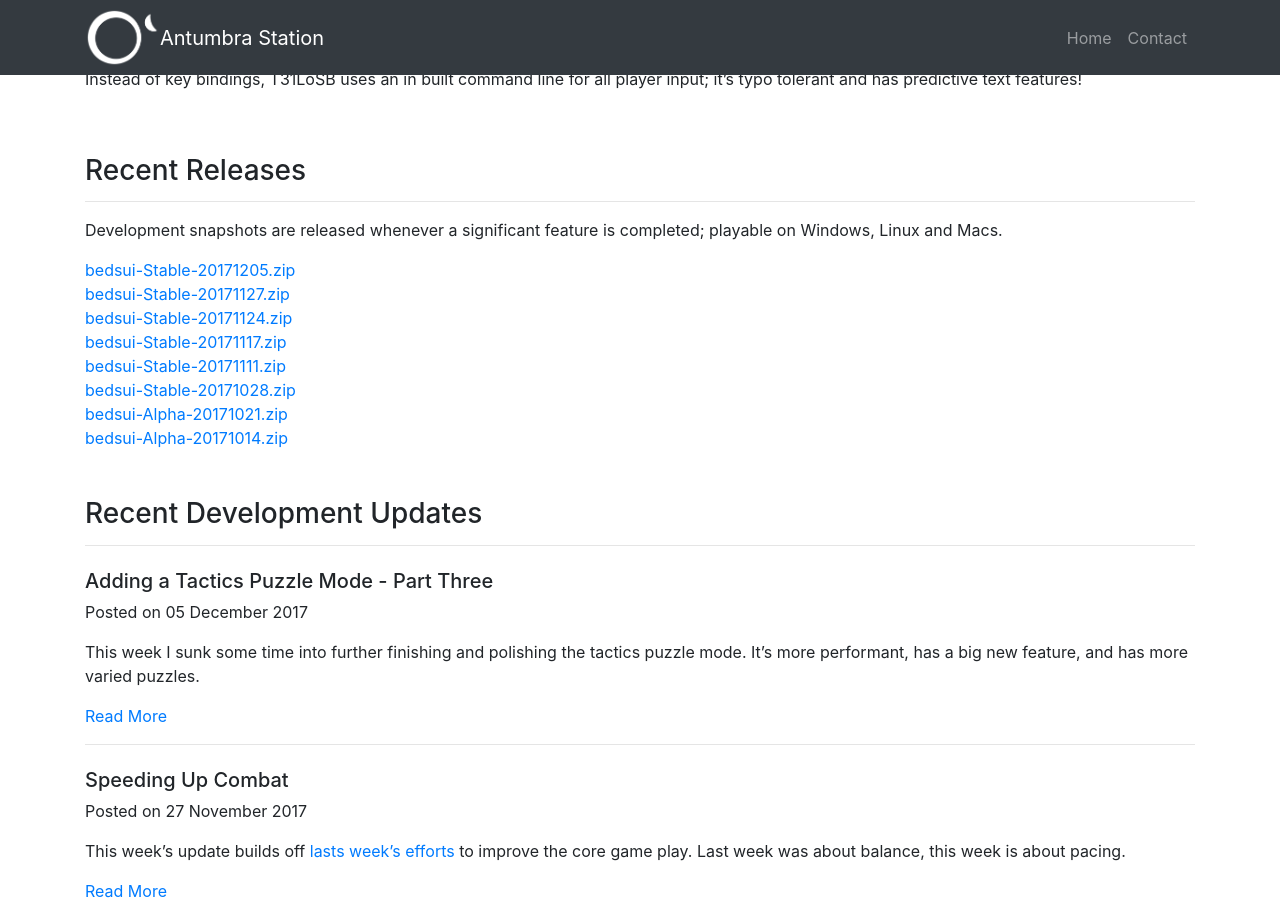
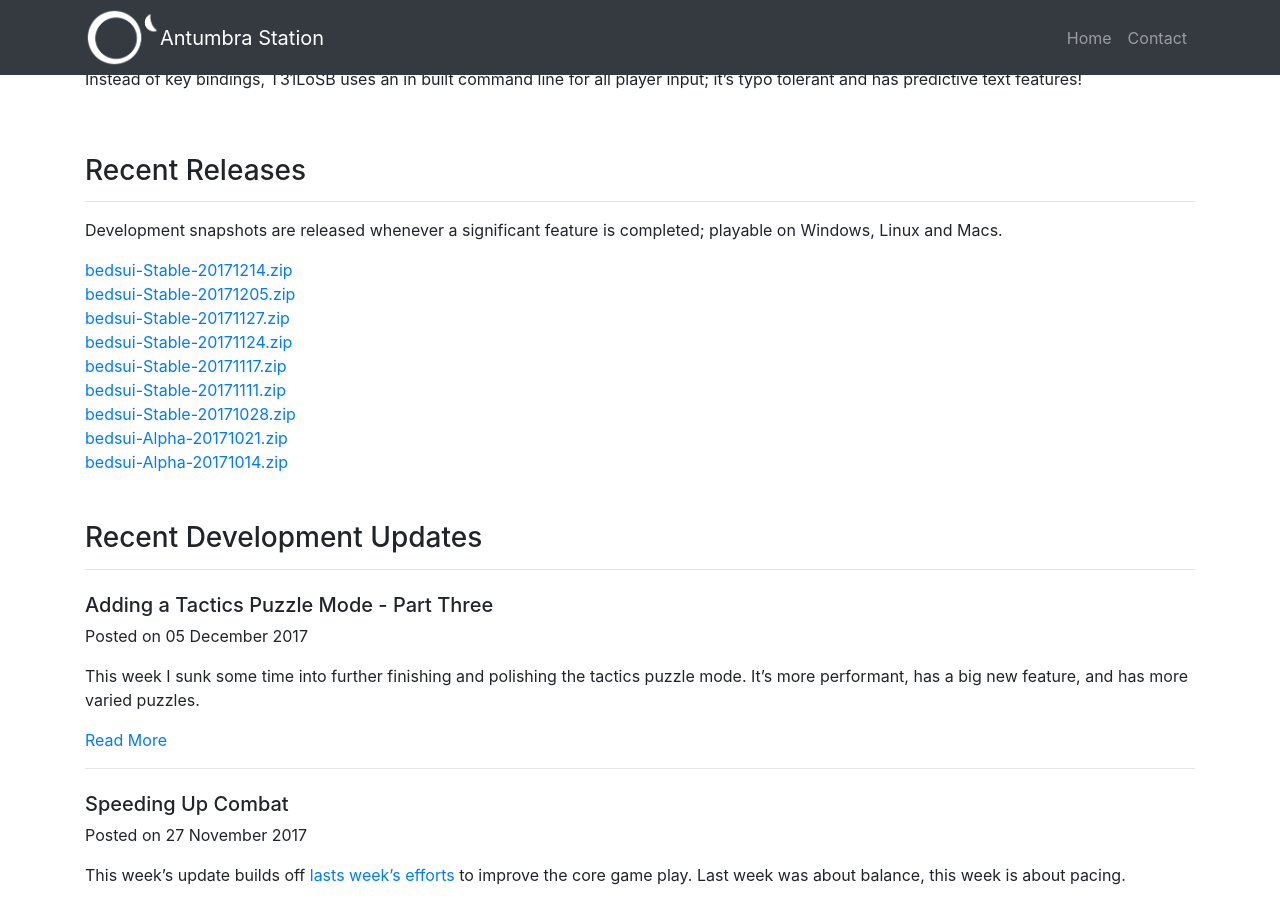
Before and after one commit to mpeter28/mpeter28.github.io, a Jekyll site: the page built from bedsui-project.md, in a window 1280 px wide and 900 px high, scrolled down 846 px. Built offline with Jekyll 4.4.1, drawn with Linux system fonts in a browser that asks for light colours; comment, search, counter and statistics services are not loaded.

Commit message:
Comfort factor release

```diff
--- a/bedsui-project.md
+++ b/bedsui-project.md
@@ -4,7 +4,7 @@
 description: "Squad Tactics Roguelike"
 category: T31LoSB
 billboard: /img/t31losb/the-thirty-one-lieutenants-of-sorcerer-bedsui.png
-releases: [ bedsui-Stable-20171205.zip, bedsui-Stable-20171127.zip, bedsui-Stable-20171124.zip, bedsui-Stable-20171117.zip, bedsui-Stable-20171111.zip, bedsui-Stable-20171028.zip, bedsui-Alpha-20171021.zip, bedsui-Alpha-20171014.zip ]
+releases: [ bedsui-Stable-20171214.zip, bedsui-Stable-20171205.zip, bedsui-Stable-20171127.zip, bedsui-Stable-20171124.zip, bedsui-Stable-20171117.zip, bedsui-Stable-20171111.zip, bedsui-Stable-20171028.zip, bedsui-Alpha-20171021.zip, bedsui-Alpha-20171014.zip ]
 schedule: "Development snapshots are released whenever a significant feature is completed; playable on Windows, Linux and Macs."
 ---
 
```
Also changed, not shown: 1 other file.
